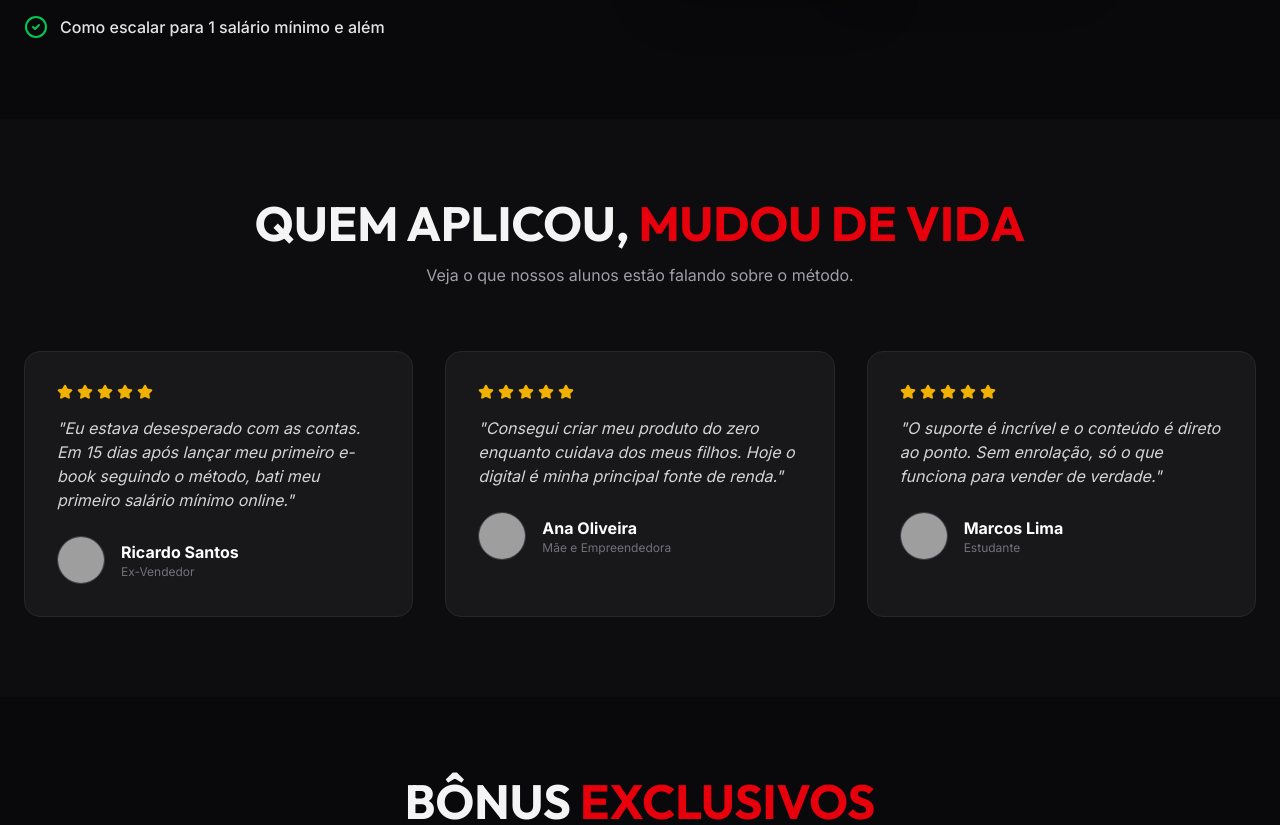
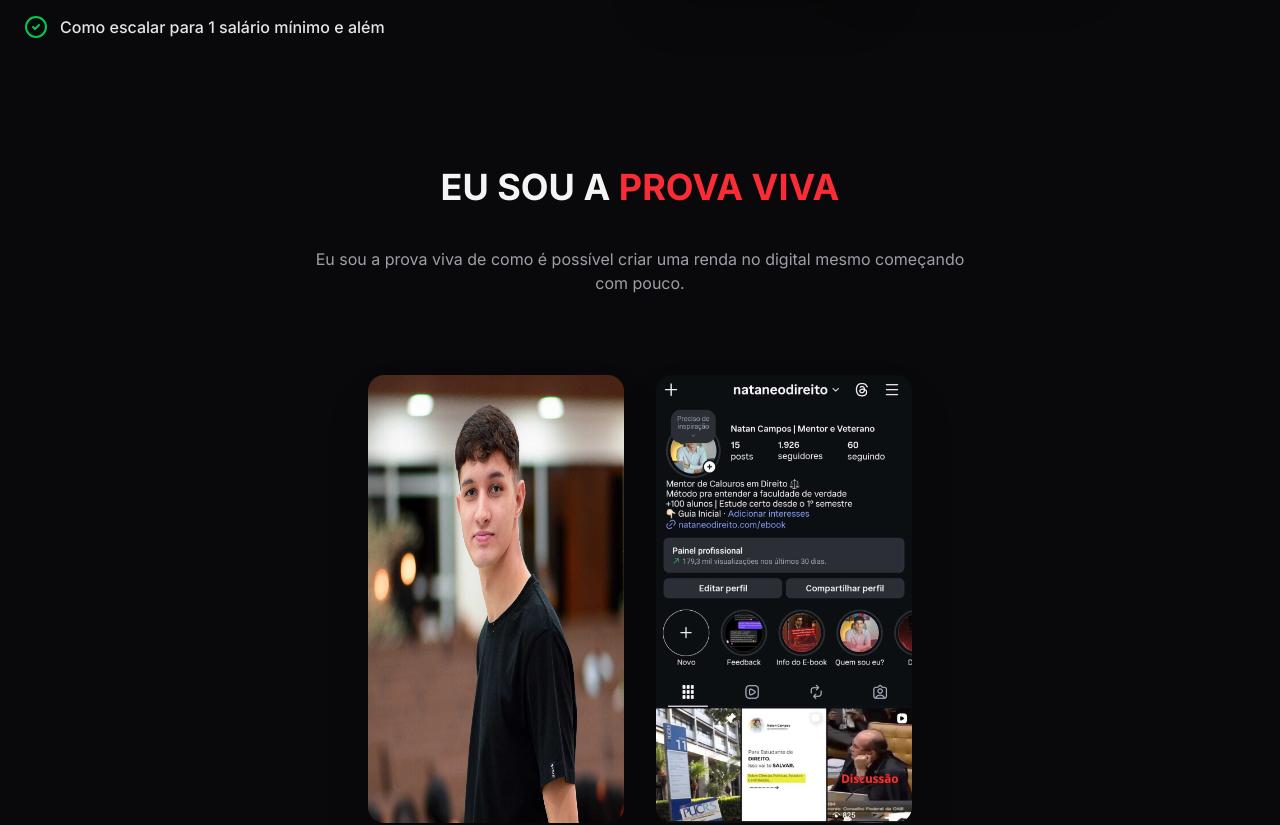
Before and after one commit to camposads-dot/teste-curso, a React (Vite) app: page / in a window 1280 px wide. Shown: the part 2195-3020 px from the top of the page. Built offline with nearby package versions, Linux system fonts and the light colour scheme; grey boxes are pictures that could not be loaded.

Commit message:
Atualizando texto e imagem

```diff
--- a/src/App.tsx
+++ b/src/App.tsx
@@ -6,6 +6,8 @@
 import React, { useState } from 'react';
 import { motion } from 'motion/react';
 import provasocial from './assets/provasocial.jpg'
+import provaviva from './assets/provaviva.jpg'
+import fotopagina from './assets/fotopagina.jpg'
 
 import {
   CheckCircle2,
@@ -191,50 +193,34 @@ export default function App() {
       </section>
 
       {/* Prova Social */}
-      <section className="bg-zinc-900/30">
-        <div className="section-padding">
-          <div className="text-center mb-16">
-            <h2 className="text-3xl md:text-5xl font-display font-bold mb-4">QUEM APLICOU, <span className="text-red-600">MUDOU DE VIDA</span></h2>
-            <p className="text-zinc-400">Veja o que nossos alunos estão falando sobre o método.</p>
-          </div>
-          <div className="grid md:grid-cols-3 gap-8">
-            {[
-              {
-                name: "Ricardo Santos",
-                role: "Ex-Vendedor",
-                text: "Eu estava desesperado com as contas. Em 15 dias após lançar meu primeiro e-book seguindo o método, bati meu primeiro salário mínimo online.",
-                img: "https://i.pravatar.cc/150?u=ricardo"
-              },
-              {
-                name: "Ana Oliveira",
-                role: "Mãe e Empreendedora",
-                text: "Consegui criar meu produto do zero enquanto cuidava dos meus filhos. Hoje o digital é minha principal fonte de renda.",
-                img: "https://i.pravatar.cc/150?u=ana"
-              },
-              {
-                name: "Marcos Lima",
-                role: "Estudante",
-                text: "O suporte é incrível e o conteúdo é direto ao ponto. Sem enrolação, só o que funciona para vender de verdade.",
-                img: "https://i.pravatar.cc/150?u=marcos"
-              }
-            ].map((testimonial, i) => (
-              <div key={i} className="bg-zinc-900 p-8 rounded-2xl border border-zinc-800 relative">
-                <div className="flex gap-1 mb-4">
-                  {[...Array(5)].map((_, i) => <Star key={i} className="w-4 h-4 text-yellow-500 fill-current" />)}
-                </div>
-                <p className="text-zinc-300 italic mb-6">"{testimonial.text}"</p>
-                <div className="flex items-center gap-4">
-                  <img src={testimonial.img} alt={testimonial.name} className="w-12 h-12 rounded-full border border-zinc-700" referrerPolicy="no-referrer" />
-                  <div>
-                    <p className="font-bold text-white">{testimonial.name}</p>
-                    <p className="text-xs text-zinc-500">{testimonial.role}</p>
-                  </div>
-                </div>
-              </div>
-            ))}
-          </div>
-        </div>
-      </section>
+      <div className="flex flex-col items-center gap-10 mt-12">
+
+  <h2 className="text-3xl md:text-4xl font-bold text-center">
+    EU SOU A <span className="text-red-500">PROVA VIVA</span>
+  </h2>
+
+  <p className="text-zinc-400 text-center max-w-2xl">
+    Eu sou a prova viva de como é possível criar uma renda no digital
+    mesmo começando com pouco.
+  </p>
+
+  <div className="flex justify-center gap-8 mt-10">
+
+  <img
+    src={provaviva}
+    alt="Prova Viva"
+    className="w-64 rounded-2xl shadow-2xl"
+  />
+
+  <img
+    src={fotopagina}
+    alt="Resultado"
+    className="w-64 rounded-2xl shadow-2xl"
+  />
+
+</div>
+
+</div>
 
       {/* Bônus */}
       <section className="section-padding">
```
Also changed, not shown: src/assets/fotopagina.jpg (added), src/assets/provaviva.jpg (added).
